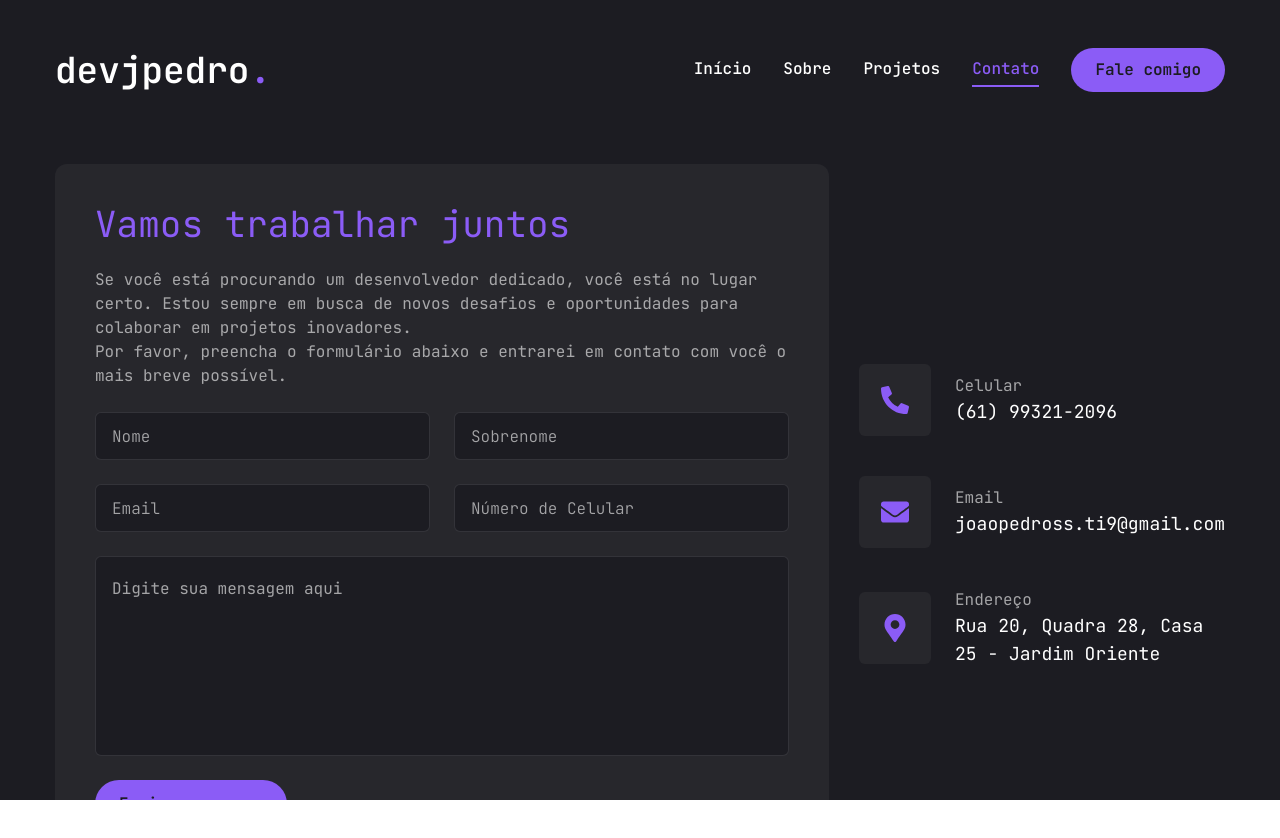
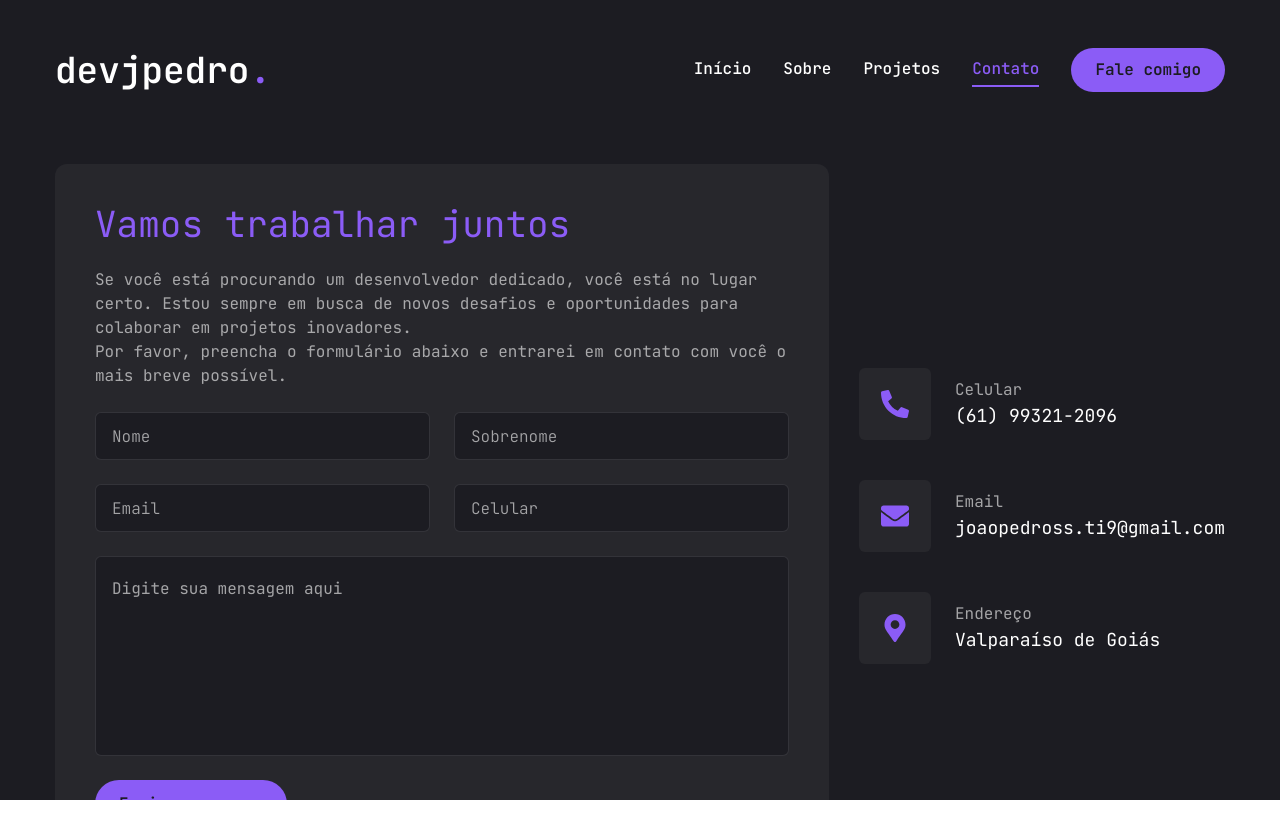
Before and after one commit to devjpedro/portfolio, a Next.js app: page /contact in a window 1280 px wide. Shown: the top 838 px of the page. Built offline with nearby package versions, Linux system fonts and the light colour scheme.

Commit message:
implementing react hook form and validation

```diff
--- a/package.json
+++ b/package.json
@@ -9,8 +9,10 @@
     "lint": "next lint"
   },
   "dependencies": {
+    "@hookform/resolvers": "^3.9.0",
     "@radix-ui/react-accordion": "^1.2.0",
     "@radix-ui/react-dialog": "^1.1.1",
+    "@radix-ui/react-label": "^2.1.0",
     "@radix-ui/react-scroll-area": "^1.1.0",
     "@radix-ui/react-select": "^2.1.1",
     "@radix-ui/react-slot": "^1.1.0",
@@ -24,10 +26,12 @@
     "react": "^18",
     "react-countup": "^6.5.3",
     "react-dom": "^18",
+    "react-hook-form": "^7.52.1",
     "react-icons": "^5.2.1",
     "swiper": "^11.1.5",
     "tailwind-merge": "^2.4.0",
-    "tailwindcss-animate": "^1.0.7"
+    "tailwindcss-animate": "^1.0.7",
+    "zod": "^3.23.8"
   },
   "devDependencies": {
     "@rocketseat/eslint-config": "^2.2.2",
--- a/src/app/contact/page.tsx
+++ b/src/app/contact/page.tsx
@@ -1,10 +1,20 @@
 'use client'
 
 import { Button } from '@/components/ui/button'
+import {
+  Form,
+  FormControl,
+  FormField,
+  FormItem,
+  FormMessage,
+} from '@/components/ui/form'
 import { Input } from '@/components/ui/input'
 import { Textarea } from '@/components/ui/textarea'
+import { zodResolver } from '@hookform/resolvers/zod'
 import { motion } from 'framer-motion'
+import { useForm } from 'react-hook-form'
 import { FaEnvelope, FaMapMarkerAlt, FaPhoneAlt } from 'react-icons/fa'
+import * as z from 'zod'
 
 const info = [
   {
@@ -20,11 +30,51 @@ const info = [
   {
     icon: <FaMapMarkerAlt />,
     title: 'Endereço',
-    description: 'Rua 20, Quadra 28, Casa 25 - Jardim Oriente',
+    description: 'Valparaíso de Goiás',
   },
 ]
 
+/* schema form */
+const FormSchema = z.object({
+  name: z
+    .string()
+    .min(1, 'É necessário informar o nome')
+    .min(2, 'O nome deve ter no mínimo 2 caracteres'),
+  lastname: z
+    .string()
+    .min(1, 'É necessário informar o sobrenome')
+    .min(2, 'O sobrenome deve ter no mínimo 2 caracteres'),
+  email: z
+    .string()
+    .min(1, 'É necessário informar o email')
+    .email('O email informado é inválido'),
+  phone: z.string().min(1, 'É necessário informar o celular'),
+  message: z
+    .string()
+    .min(1, 'É necessário informar a mensagem')
+    .min(2, 'A mensagem deve ter no mínimo 2 caracteres'),
+})
+
+type FormSchemaType = z.infer<typeof FormSchema>
+
 const Contact = () => {
+  // hooks
+  const form = useForm<FormSchemaType>({
+    resolver: zodResolver(FormSchema),
+    defaultValues: {
+      email: '',
+      lastname: '',
+      message: '',
+      name: '',
+      phone: '',
+    },
+  })
+
+  // funcs
+  const onSubmitFormContact = (data: FormSchemaType) => {
+    console.log(data)
+  }
+
   return (
     <motion.section
       initial={{ opacity: 0 }}
@@ -38,33 +88,94 @@ const Contact = () => {
       }}
       className="py-6"
     >
+      <Form {...form}>
         <div className="container mx-auto">
           <div className="flex flex-col xl:flex-row gap-[30px]">
             {/* form */}
             <div className="xl:h-[54%] order-2 xl:order-none">
-            <form className="flex flex-col gap-6 p-10 bg-[#27272c] rounded-xl">
+              <form
+                className="flex flex-col gap-6 p-10 bg-[#27272c] rounded-xl"
+                onSubmit={form.handleSubmit(onSubmitFormContact)}
+              >
                 <h3 className="text-4xl text-accent">Vamos trabalhar juntos</h3>
                 <p className="text-white/60 leading-6">
-                Se você está procurando um desenvolvedor dedicado, você está no
-                lugar certo. Estou sempre em busca de novos desafios e
-                oportunidades para colaborar em projetos inovadores. <br /> Por
-                favor, preencha o formulário abaixo e entrarei em contato com
-                você o mais breve possível.
+                  Se você está procurando um desenvolvedor dedicado, você está
+                  no lugar certo. Estou sempre em busca de novos desafios e
+                  oportunidades para colaborar em projetos inovadores. <br />{' '}
+                  Por favor, preencha o formulário abaixo e entrarei em contato
+                  com você o mais breve possível.
                 </p>
                 {/* input */}
                 <div className="grid grid-cols-1 md:grid-cols-2 gap-6">
-                <Input placeholder="Nome" />
-                <Input placeholder="Sobrenome" />
-                <Input type="email" placeholder="Email" />
-                <Input type="tel" placeholder="Número de Celular" />
+                  <FormField
+                    control={form.control}
+                    name="name"
+                    render={({ field }) => (
+                      <FormItem>
+                        <FormControl>
+                          <Input placeholder="Nome" {...field} />
+                        </FormControl>
+                        <FormMessage />
+                      </FormItem>
+                    )}
+                  />
+                  <FormField
+                    control={form.control}
+                    name="lastname"
+                    render={({ field }) => (
+                      <FormItem>
+                        <FormControl>
+                          <Input placeholder="Sobrenome" {...field} />
+                        </FormControl>
+                        <FormMessage />
+                      </FormItem>
+                    )}
+                  />
+                  <FormField
+                    control={form.control}
+                    name="email"
+                    render={({ field }) => (
+                      <FormItem>
+                        <FormControl>
+                          <Input type="email" placeholder="Email" {...field} />
+                        </FormControl>
+                        <FormMessage />
+                      </FormItem>
+                    )}
+                  />
+                  <FormField
+                    control={form.control}
+                    name="phone"
+                    render={({ field }) => (
+                      <FormItem>
+                        <FormControl>
+                          <Input type="tel" placeholder="Celular" {...field} />
+                        </FormControl>
+                        <FormMessage />
+                      </FormItem>
+                    )}
+                  />
                 </div>
                 {/* textarea */}
+                <FormField
+                  control={form.control}
+                  name="message"
+                  render={({ field }) => (
+                    <FormItem>
+                      <FormControl>
                         <Textarea
                           className="h-[200px]"
                           placeholder="Digite sua mensagem aqui"
+                          {...field}
                         />
+                      </FormControl>
+                      <FormMessage />
+                    </FormItem>
+                  )}
+                />
+
                 {/* button */}
-              <Button size="md" className="self-start">
+                <Button type="submit" size="md" className="self-start">
                   Enviar mensagem
                 </Button>
               </form>
@@ -89,6 +200,7 @@ const Contact = () => {
             </div>
           </div>
         </div>
+      </Form>
     </motion.section>
   )
 }
--- /dev/null
+++ b/src/components/ui/form.tsx
@@ -0,0 +1,182 @@
+/* eslint-disable prettier/prettier */
+'use client'
+
+import * as LabelPrimitive from '@radix-ui/react-label'
+import { Slot } from '@radix-ui/react-slot'
+import * as React from 'react'
+import {
+  Controller,
+  ControllerProps,
+  FieldPath,
+  FieldValues,
+  FormProvider,
+  useFormContext,
+} from 'react-hook-form'
+
+import { Label } from '@/components/ui/label'
+import { cn } from '@/lib/utils'
+
+const Form = FormProvider
+
+type FormFieldContextValue<
+  TFieldValues extends FieldValues = FieldValues,
+  TName extends FieldPath<TFieldValues> = FieldPath<TFieldValues>,
+> = {
+  name: TName
+}
+
+const FormFieldContext = React.createContext<FormFieldContextValue>(
+  {} as FormFieldContextValue,
+)
+
+const FormField = <
+  TFieldValues extends FieldValues = FieldValues,
+  TName extends FieldPath<TFieldValues> = FieldPath<TFieldValues>,
+>({
+  ...props
+}: ControllerProps<TFieldValues, TName>) => {
+  return (
+    <FormFieldContext.Provider value={{ name: props.name }}>
+      <Controller {...props} />
+    </FormFieldContext.Provider>
+  )
+}
+
+const useFormField = () => {
+  const fieldContext = React.useContext(FormFieldContext)
+  const itemContext = React.useContext(FormItemContext)
+  const { getFieldState, formState } = useFormContext()
+
+  const fieldState = getFieldState(fieldContext.name, formState)
+
+  if (!fieldContext) {
+    throw new Error('useFormField should be used within <FormField>')
+  }
+
+  const { id } = itemContext
+
+  return {
+    id,
+    name: fieldContext.name,
+    formItemId: `${id}-form-item`,
+    formDescriptionId: `${id}-form-item-description`,
+    formMessageId: `${id}-form-item-message`,
+    ...fieldState,
+  }
+}
+
+type FormItemContextValue = {
+  id: string
+}
+
+const FormItemContext = React.createContext<FormItemContextValue>(
+  {} as FormItemContextValue,
+)
+
+const FormItem = React.forwardRef<
+  HTMLDivElement,
+  React.HTMLAttributes<HTMLDivElement>
+>(({ className, ...props }, ref) => {
+  const id = React.useId()
+
+  return (
+    <FormItemContext.Provider value={{ id }}>
+      <div ref={ref} className={cn(className)} {...props} />
+    </FormItemContext.Provider>
+  )
+})
+FormItem.displayName = 'FormItem'
+
+const FormLabel = React.forwardRef<
+  React.ElementRef<typeof LabelPrimitive.Root>,
+  React.ComponentPropsWithoutRef<typeof LabelPrimitive.Root>
+>(({ className, ...props }, ref) => {
+  const { error, formItemId } = useFormField()
+
+  return (
+    <Label
+      ref={ref}
+      className={cn(error && 'text-red-500 dark:text-red-900', className)}
+      htmlFor={formItemId}
+      {...props}
+    />
+  )
+})
+FormLabel.displayName = 'FormLabel'
+
+const FormControl = React.forwardRef<
+  React.ElementRef<typeof Slot>,
+  React.ComponentPropsWithoutRef<typeof Slot>
+>(({ ...props }, ref) => {
+  const { error, formItemId, formDescriptionId, formMessageId } = useFormField()
+
+  return (
+    <Slot
+      ref={ref}
+      id={formItemId}
+      aria-describedby={
+        !error
+          ? `${formDescriptionId}`
+          : `${formDescriptionId} ${formMessageId}`
+      }
+      aria-invalid={!!error}
+      {...props}
+    />
+  )
+})
+FormControl.displayName = 'FormControl'
+
+const FormDescription = React.forwardRef<
+  HTMLParagraphElement,
+  React.HTMLAttributes<HTMLParagraphElement>
+>(({ className, ...props }, ref) => {
+  const { formDescriptionId } = useFormField()
+
+  return (
+    <p
+      ref={ref}
+      id={formDescriptionId}
+      className={cn('text-sm text-slate-500 dark:text-slate-400', className)}
+      {...props}
+    />
+  )
+})
+FormDescription.displayName = 'FormDescription'
+
+const FormMessage = React.forwardRef<
+  HTMLParagraphElement,
+  React.HTMLAttributes<HTMLParagraphElement>
+>(({ className, children, ...props }, ref) => {
+  const { error, formMessageId } = useFormField()
+  const body = error ? String(error?.message) : children
+
+  if (!body) {
+    return null
+  }
+
+  return (
+    <p
+      ref={ref}
+      id={formMessageId}
+      className={cn(
+        'ml-2 mt-1 text-sm font-medium text-red-500 dark:text-red-900',
+        className,
+      )}
+      {...props}
+    >
+      {body}
+    </p>
+  )
+})
+FormMessage.displayName = 'FormMessage'
+
+export {
+  Form,
+  FormControl,
+  FormDescription,
+  FormField,
+  FormItem,
+  FormLabel,
+  FormMessage,
+  useFormField
+}
--- a/src/components/ui/input.tsx
+++ b/src/components/ui/input.tsx
@@ -11,7 +11,7 @@ const Input = React.forwardRef<HTMLInputElement, InputProps>(
       <input
         type={type}
         className={cn(
-          'flex h-[48px] rounded-md border border-white/10 focus:border-accent font-light bg-primary px-4 py-5 text-base placeholder:text-white/60 outline-none',
+          'flex w-full h-[48px] rounded-md border border-white/10 focus:border-accent font-light bg-primary px-4 py-5 text-base placeholder:text-white/60 outline-none',
           className,
         )}
         ref={ref}
--- /dev/null
+++ b/src/components/ui/label.tsx
@@ -0,0 +1,26 @@
+'use client'
+
+import * as LabelPrimitive from '@radix-ui/react-label'
+import { cva, type VariantProps } from 'class-variance-authority'
+import * as React from 'react'
+
+import { cn } from '@/lib/utils'
+
+const labelVariants = cva(
+  'text-sm font-medium leading-none peer-disabled:cursor-not-allowed peer-disabled:opacity-70',
+)
+
+const Label = React.forwardRef<
+  React.ElementRef<typeof LabelPrimitive.Root>,
+  React.ComponentPropsWithoutRef<typeof LabelPrimitive.Root> &
+    VariantProps<typeof labelVariants>
+>(({ className, ...props }, ref) => (
+  <LabelPrimitive.Root
+    ref={ref}
+    className={cn(labelVariants(), className)}
+    {...props}
+  />
+))
+Label.displayName = LabelPrimitive.Root.displayName
+
+export { Label }
```
Also changed, not shown: 1 other file (tests, documents, lock files or other folders). Lines whose indentation alone changed are shown as unchanged.
